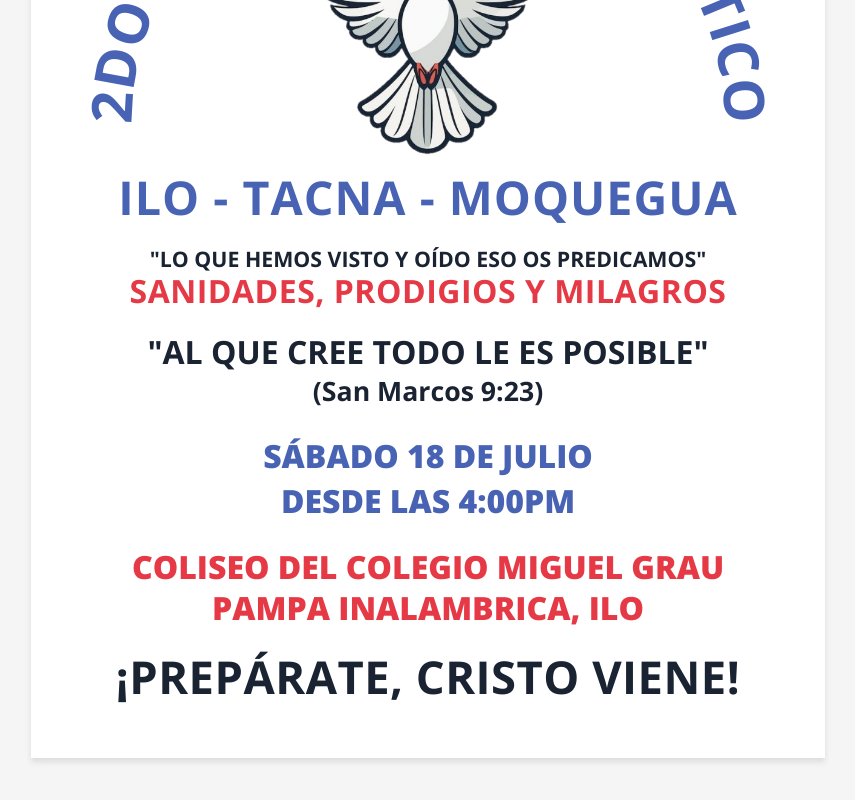
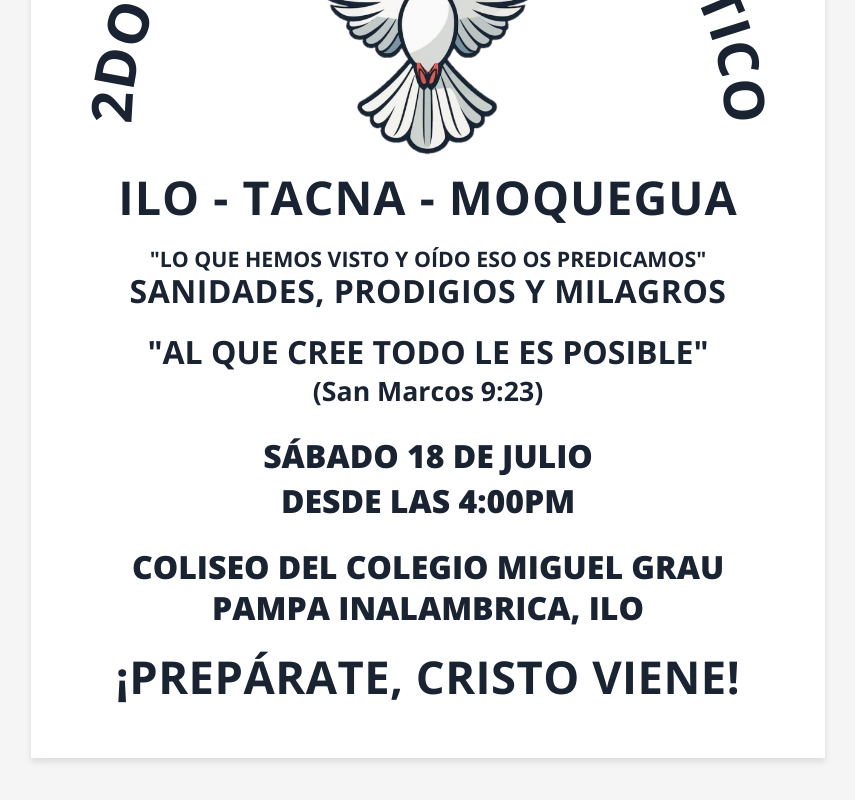
Before and after one commit to DANIELNAHUN/iglesiadediosenilo, a Vue app: page /encuentro/a4 in a window 1280 px wide. Shown: the part 440-1240 px from the top of the page, without its empty margins (212-1067 px from the left). Built offline with nearby package versions, Linux system fonts and the light colour scheme; the HTML template or start-up script is replaced by a standard one.

Commit message:
update color formato to A4 view

```diff
--- a/src/views/EncuentroA4View.vue
+++ b/src/views/EncuentroA4View.vue
@@ -115,7 +115,7 @@ const props = defineProps({
 .titulo-inferior {
   font-size: 35pt;
   font-weight: 700;
-  color: #4863b3;
+  color: #1a2332;
   margin: 0;
   line-height: 1.1;
   letter-spacing: 1px;
@@ -140,7 +140,7 @@ const props = defineProps({
 .titulo-curvo-texto {
   font-size: 17pt;
   font-weight: 700;
-  fill: #4863b3;
+  fill: #1a2332;
   font-family: 'Open Sans', sans-serif;
 }
 
@@ -164,7 +164,7 @@ const props = defineProps({
 .tema {
   font-size: 24pt;
   font-weight: 700;
-  color: #e63946;
+  color: #1a2332;
   margin: 0;
   line-height: 1.2;
   letter-spacing: 0.5px;
@@ -193,7 +193,7 @@ const props = defineProps({
 .hora {
   font-size: 24pt;
   font-weight: 800;
-  color: #4863b3;
+  color: #1a2332;
   margin: 0;
   line-height: 1.4;
 }
@@ -206,7 +206,7 @@ const props = defineProps({
 .lugar-secundario {
   font-size: 24pt;
   font-weight: 800;
-  color: #e63946;
+  color: #1a2332;
   margin: 0;
   line-height: 1.3;
 }
```
